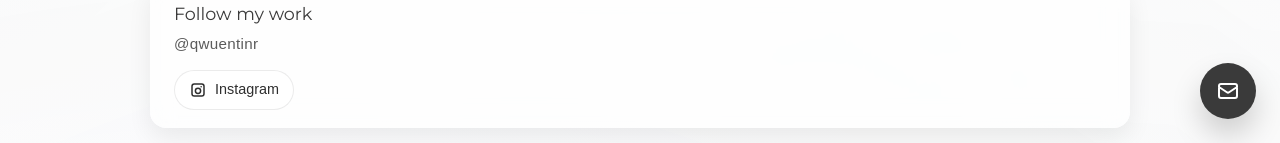
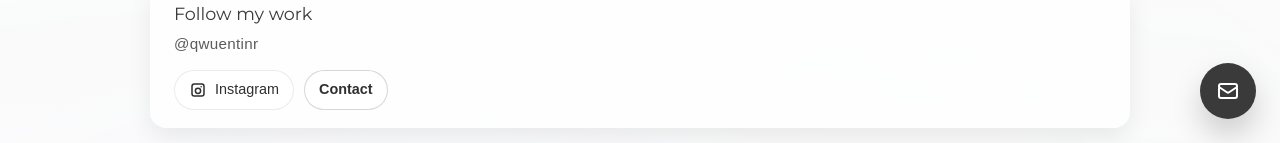
Before and after one commit to QuentinVision/photography-portfolio, a Next.js app: page / in a window 1280 px wide. Shown: the part 657-800 px from the top of the page. Built offline with nearby package versions, Linux system fonts and the light colour scheme.

Commit message:
Add footer and update gallery layout

```diff
--- a/app/components/ContactButton.tsx
+++ b/app/components/ContactButton.tsx
@@ -1,16 +1,14 @@
 "use client";
 
-import { useState } from "react";
-
-import ContactModal from "./ContactModal";
+import { useContact } from "./ContactProvider";
 
 export default function ContactButton() {
-  const [isOpen, setIsOpen] = useState(false);
+  const { openContact } = useContact();
 
   return (
     <>
       <button
-        onClick={() => setIsOpen(true)}
+        onClick={openContact}
         className="contact-button"
         aria-label="Contact me"
       >
@@ -30,7 +28,6 @@ export default function ContactButton() {
         </svg>
       </button>
 
-      <ContactModal isOpen={isOpen} onClose={() => setIsOpen(false)} />
     </>
   );
 }
--- /dev/null
+++ b/app/components/ContactProvider.tsx
@@ -0,0 +1,45 @@
+"use client";
+
+import { createContext, useCallback, useContext, useMemo, useState } from "react";
+
+import ContactModal from "./ContactModal";
+
+type ContactContextValue = {
+  openContact: () => void;
+  closeContact: () => void;
+};
+
+const ContactContext = createContext<ContactContextValue | null>(null);
+
+export function useContact() {
+  const context = useContext(ContactContext);
+  if (!context) {
+    throw new Error("useContact must be used within ContactProvider");
+  }
+  return context;
+}
+
+export default function ContactProvider({
+  children,
+}: {
+  children: React.ReactNode;
+}) {
+  const [isOpen, setIsOpen] = useState(false);
+  const openContact = useCallback(() => setIsOpen(true), []);
+  const closeContact = useCallback(() => setIsOpen(false), []);
+
+  const value = useMemo(
+    () => ({
+      openContact,
+      closeContact,
+    }),
+    [openContact, closeContact],
+  );
+
+  return (
+    <ContactContext.Provider value={value}>
+      {children}
+      <ContactModal isOpen={isOpen} onClose={closeContact} />
+    </ContactContext.Provider>
+  );
+}
--- a/app/components/InstagramCTA.tsx
+++ b/app/components/InstagramCTA.tsx
@@ -1,11 +1,19 @@
+"use client";
+
+import { useContact } from "./ContactProvider";
+
 export default function InstagramCTA() {
+  const { openContact } = useContact();
+
   return (
+    <>
       <section className="instagram-cta" aria-labelledby="instagram-cta-title">
         <div className="instagram-cta__content">
           <p id="instagram-cta-title" className="instagram-cta__title">
             Follow my work
           </p>
           <p className="instagram-cta__handle">@qwuentinr</p>
+          <div className="instagram-cta__actions">
             <a
               className="instagram-cta__button"
               href="https://www.instagram.com/qwuentinr/"
@@ -23,7 +31,17 @@ export default function InstagramCTA() {
               </span>
               <span className="instagram-cta__button-text">Instagram</span>
             </a>
+            <button
+              type="button"
+              className="instagram-cta__button instagram-cta__button--contact"
+              onClick={openContact}
+              aria-label="Open contact form"
+            >
+              <span className="instagram-cta__button-text">Contact</span>
+            </button>
+          </div>
         </div>
       </section>
+    </>
   );
 }
--- a/app/globals.css
+++ b/app/globals.css
@@ -66,6 +66,43 @@ body {
   gap: 32px;
 }
 
+.site-footer {
+  border-top: 1px solid rgba(0, 0, 0, 0.06);
+  padding: 32px 24px 48px;
+  text-align: center;
+  color: #5b5b5b;
+  font-size: 0.85rem;
+  background: rgba(255, 255, 255, 0.5);
+  backdrop-filter: blur(6px);
+  display: flex;
+  flex-direction: column;
+  align-items: center;
+  gap: 12px;
+}
+
+.site-footer__copyright,
+.site-footer__legal {
+  margin: 0;
+  display: flex;
+  justify-content: center;
+  align-items: center;
+  text-align: center;
+  font-family: var(--font-montserrat), "Montserrat", Arial, sans-serif;
+}
+
+.site-footer__legal {
+  width: 500px;
+}
+
+.site-footer__copyright {
+  width: 300px;
+}
+
+.site-footer__legal {
+  line-height: 1.5;
+  color: #2f2f2f;
+}
+
 @media (min-width: 768px) {
   .gallery {
     padding: 0 64px 120px;
@@ -74,6 +111,10 @@ body {
   .gallery__inner {
     max-width: 1100px;
     gap: 40px;
+  }
+
+  .site-footer {
+    padding: 40px 64px 56px;
   }
 }
 
@@ -115,8 +156,15 @@ body {
   letter-spacing: 0.02em;
 }
 
+.instagram-cta__actions {
+  margin-top: 8px;
+  display: flex;
+  flex-wrap: wrap;
+  align-items: center;
+  gap: 10px;
+}
+
 .instagram-cta__button {
-  margin-top: 8px;
   display: inline-flex;
   align-items: center;
   gap: 8px;
@@ -134,6 +182,11 @@ body {
   transform: translateY(-1px);
   box-shadow: 0 6px 18px rgba(0, 0, 0, 0.12);
   background: #fff;
+}
+
+.instagram-cta__button--contact {
+  border-color: rgba(58, 58, 58, 0.2);
+  font-weight: 600;
 }
 
 .instagram-cta__button-icon {
@@ -181,6 +234,10 @@ body {
   .instagram-cta__content {
     align-items: flex-start;
   }
+
+  .instagram-cta__actions {
+    justify-content: flex-start;
+  }
 }
 
 @media (max-width: 640px) {
@@ -195,6 +252,10 @@ body {
   .instagram-cta__button {
     padding: 6px 12px;
     font-size: 0.78rem;
+  }
+
+  .instagram-cta__actions {
+    justify-content: center;
   }
 
   .instagram-cta__preview {
--- a/app/layout.tsx
+++ b/app/layout.tsx
@@ -2,6 +2,7 @@ import type { Metadata } from "next";
 import { Geist, Geist_Mono, Montserrat } from "next/font/google";
 
 import ContactButton from "./components/ContactButton";
+import ContactProvider from "./components/ContactProvider";
 import "./globals.css";
 
 const geistSans = Geist({
@@ -30,13 +31,27 @@ export default function RootLayout({
 }: Readonly<{
   children: React.ReactNode;
 }>) {
+  const currentYear = new Date().getFullYear();
+
   return (
     <html lang="en">
       <body
         className={`${geistSans.variable} ${geistMono.variable} ${montserrat.variable} antialiased`}
       >
-        {children}
-        <ContactButton />
+        <ContactProvider>
+          {children}
+          <footer className="site-footer">
+            <p className="site-footer__legal">
+              All photographs and content are protected by copyright.
+              Unauthorized use, reproduction, or distribution is prohibited
+              without prior written permission.
+            </p>
+            <p className="site-footer__copyright">
+              © {currentYear} Quentin Rigaud. All rights reserved.
+            </p>
+          </footer>
+          <ContactButton />
+        </ContactProvider>
       </body>
     </html>
   );
--- a/app/page.tsx
+++ b/app/page.tsx
@@ -67,6 +67,7 @@ export default function Home() {
         <div className="gallery__inner">
           <InstagramCTA />
           <MasonryGrid photos={photos} category="portfolio" />
+          <InstagramCTA />
         </div>
       </section>
     </main>
```
Lines whose indentation alone changed are shown as unchanged.
